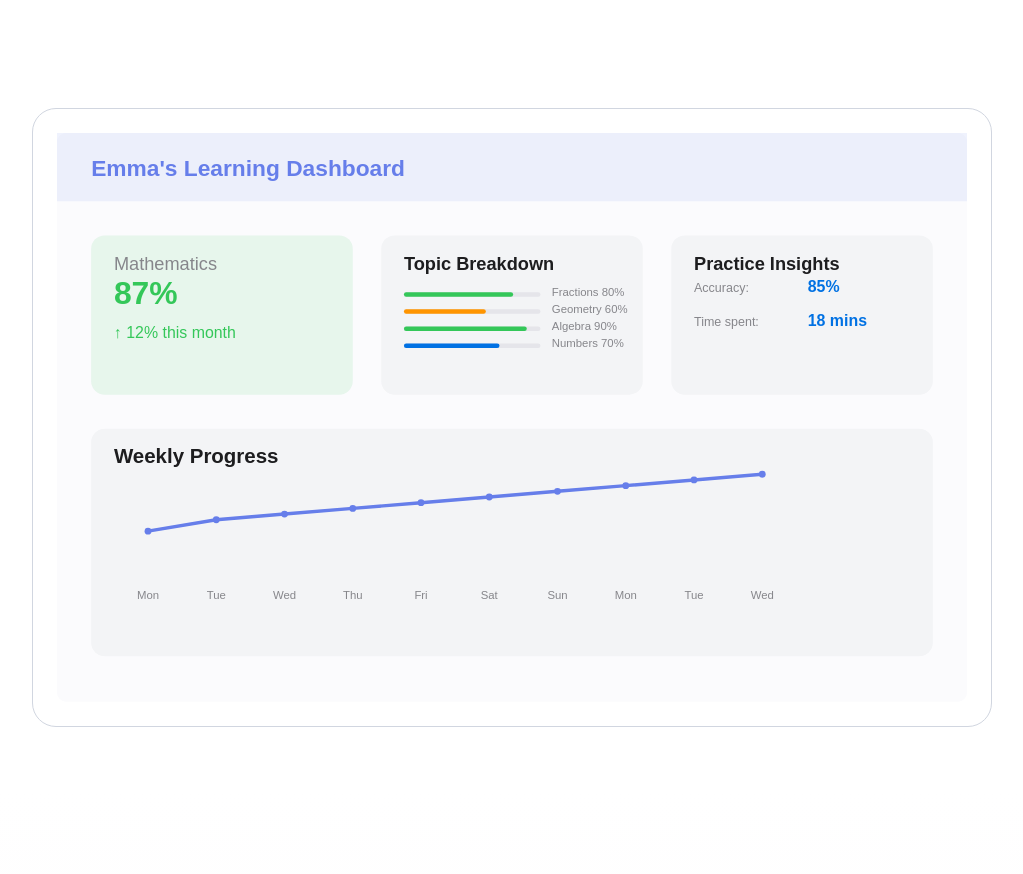
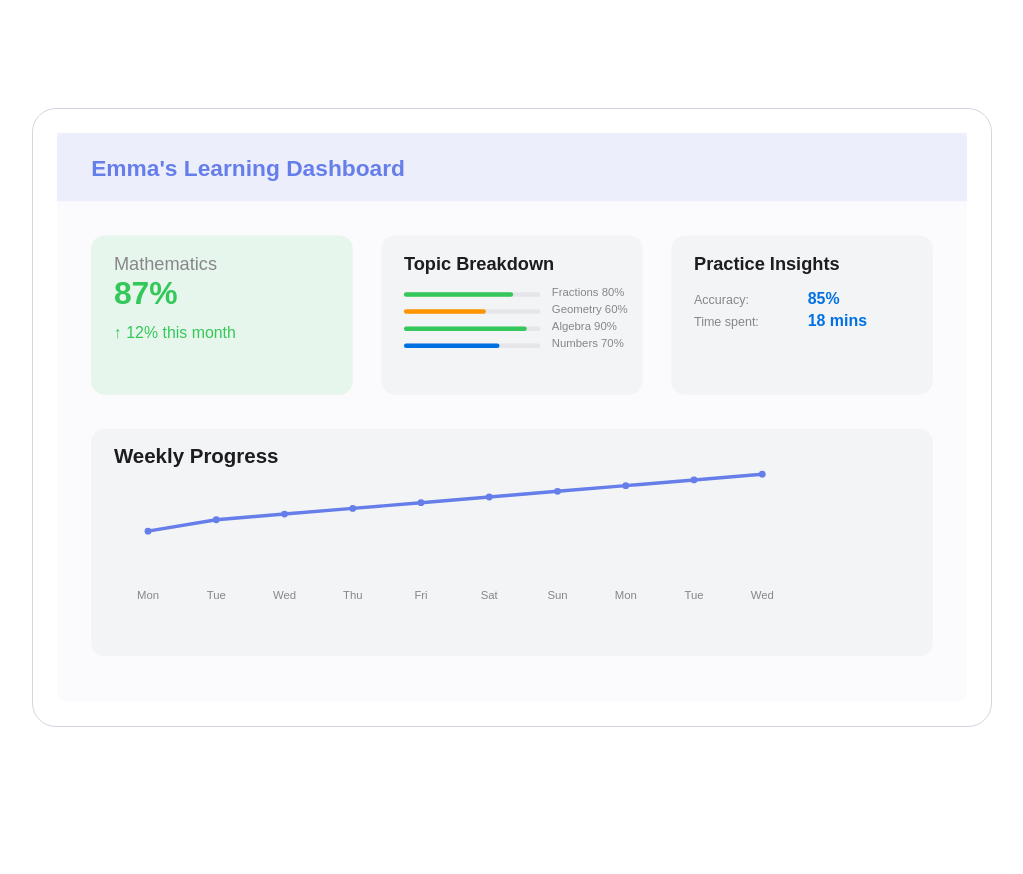
Before and after one commit to yasirmir1/kudos-ai, a React (Vite) app: page / in a window 1280 px wide. Shown: the part 540-1414 px from the top of the page, without its empty margins (128-1151 px from the left). Built offline with nearby package versions, Linux system fonts and the light colour scheme.

Commit message:
Adjust spacing for Accuracy
Adjusted the spacing for the "Accuracy: 85%" text in the Practice Insights section.

```diff
--- a/src/pages/Index.tsx
+++ b/src/pages/Index.tsx
@@ -156,8 +156,8 @@ const Index = () => {
               <text x="560" y="120" fontFamily="Arial" fontSize="16" fontWeight="600" fill="#1D1D1F">Practice Insights</text>
 
               {/* Practice stats - improved spacing */}
-              <text x="560" y="140" fontFamily="Arial" fontSize="11" fill="#86868B">Accuracy:</text>
-              <text x="660" y="140" fontFamily="Arial" fontSize="14" fontWeight="600" fill="#0071E3">85%</text>
+              <text x="560" y="150" fontFamily="Arial" fontSize="11" fill="#86868B">Accuracy:</text>
+              <text x="660" y="150" fontFamily="Arial" fontSize="14" fontWeight="600" fill="#0071E3">85%</text>
 
               <text x="560" y="170" fontFamily="Arial" fontSize="11" fill="#86868B">Time spent:</text>
               <text x="660" y="170" fontFamily="Arial" fontSize="14" fontWeight="600" fill="#0071E3">18 mins</text>
```
